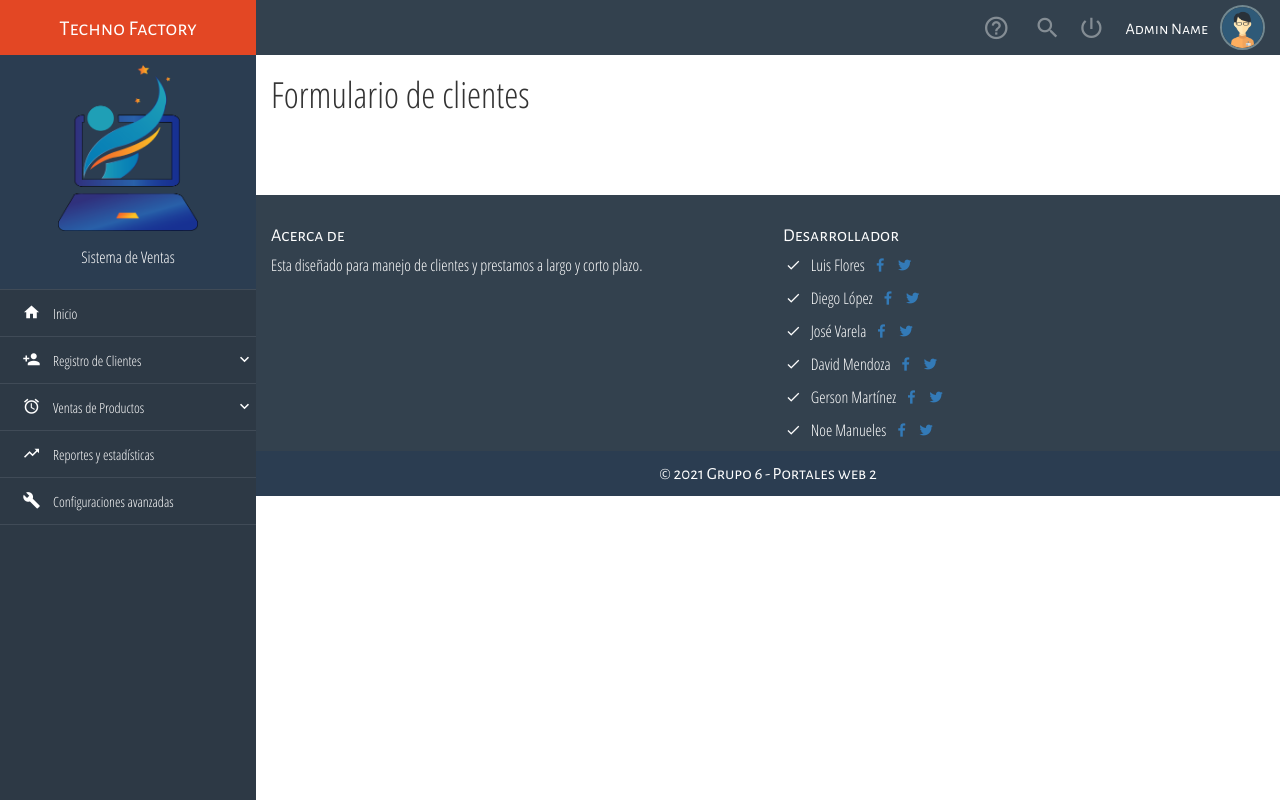
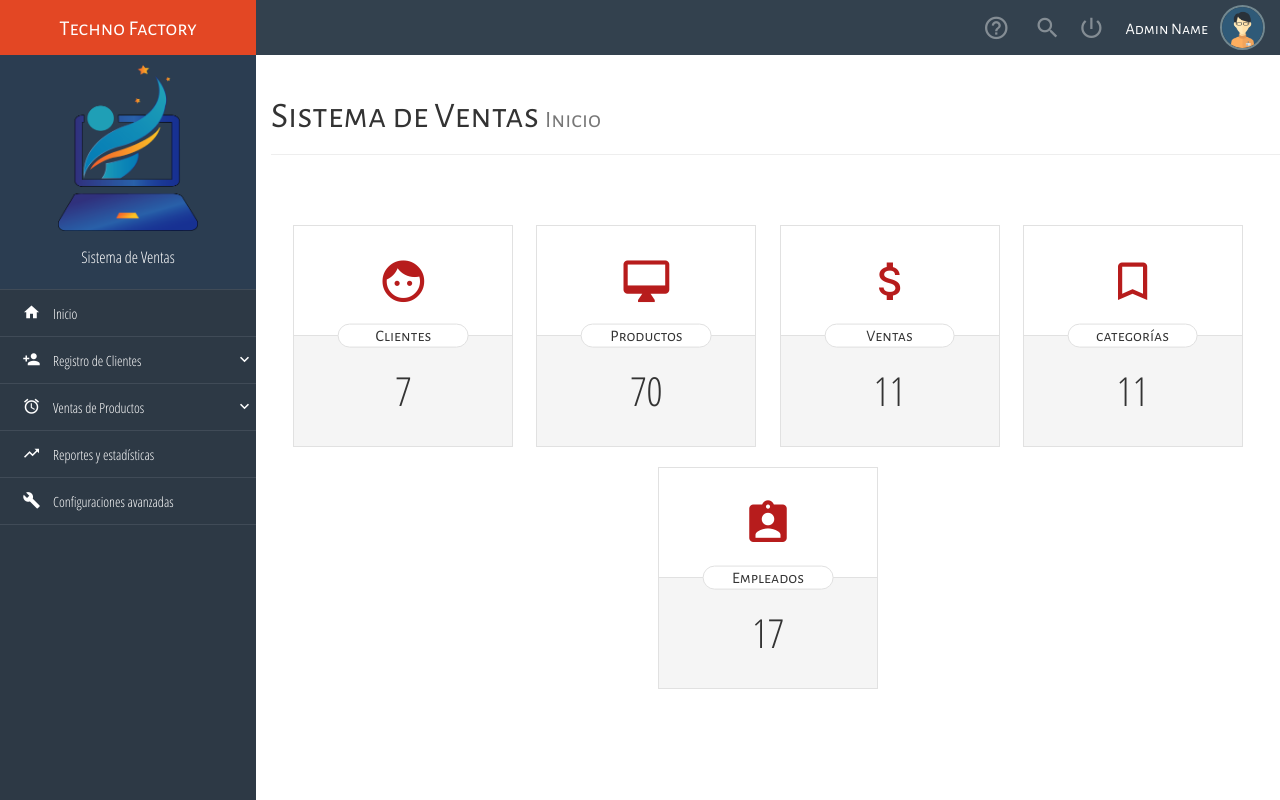
Before and after one commit to Luis-FloresC/Proyecto-PortalesWeb2-Grupo6, a PHP site: page /menu.php in a window 1280 px wide. Run offline with PHP 8.4, Linux system fonts and the light colour scheme; some libraries are stand-ins or nearby versions; some web fonts are replaced.

Commit message:
se diseño el menu del modo adminsitrador

```diff
--- a/Administrador/menu.php
+++ b/Administrador/menu.php
@@ -1,8 +1,38 @@
 <?php include('template/header.php'); ?>
 
 <div class="container">
-    <h1>Formulario de clientes</h1>
+    <div class="page-header">
+        <h1 class="all-tittles">Sistema de Ventas <small>Inicio</small></h1>
+    </div>
+</div>
+<section class="full-reset text-center" style="padding: 40px 0;">
+            <article class="tile">
+                <div class="tile-icon full-reset"><i class="zmdi zmdi-face"></i></div>
+                <div class="tile-name all-tittles">Clientes</div>
+                <div class="tile-num full-reset">7</div>
+            </article>
+            <article class="tile">
+            <div class="tile-icon full-reset"><i class="zmdi zmdi-desktop-mac"></i></div>
+                <div class="tile-name all-tittles">Productos</div>
+                <div class="tile-num full-reset">70</div>
+            </article>
+            <article class="tile">
+                <div class="tile-icon full-reset"><i class="zmdi zmdi-money"></i></div>
+                <div class="tile-name all-tittles">Ventas</div>
+                <div class="tile-num full-reset">11</div>
+            </article>
+            <article class="tile">
+                <div class="tile-icon full-reset"><i class="zmdi zmdi-bookmark-outline"></i></div>
+                <div class="tile-name all-tittles">categorías</div>
+                <div class="tile-num full-reset">11</div>
+            </article>
+            <article class="tile">
+                <div class="tile-icon full-reset"><i class="zmdi zmdi-assignment-account"></i></div>
+                <div class="tile-name all-tittles">Empleados</div>
+                <div class="tile-num full-reset">17</div>
+            </article>
 
-</div>
+
+        </section>
 
 <?php include('template/footer.php'); ?>
--- a/Administrador/template/footer.php
+++ b/Administrador/template/footer.php
@@ -1,3 +1,20 @@
+<div class="modal fade" tabindex="-1" role="dialog" id="ModalHelp">
+          <div class="modal-dialog modal-lg">
+            <div class="modal-content">
+                <div class="modal-header">
+                    <button type="button" class="close" data-dismiss="modal" aria-label="Close"><span aria-hidden="true">&times;</span></button>
+                    <h4 class="modal-title text-center all-tittles">ayuda del sistema</h4>
+                </div>
+                <div class="modal-body">
+                    Este programa esta desarollado para calcular prestamos a largo y corto plazo.
+                </div>
+                <div class="modal-footer">
+                    <button type="button" class="btn btn-primary" data-dismiss="modal"><i class="zmdi zmdi-thumb-up"></i> &nbsp; De acuerdo</button>
+                </div>
+            </div>
+          </div>
+</div>
+
 <footer class="footer full-reset">
             <div class="container-fluid">
                 <div class="row">
--- a/Administrador/template/header.php
+++ b/Administrador/template/header.php
@@ -16,6 +16,7 @@
     <script>window.jQuery || document.write('<script src="js/jquery-1.11.2.min.js"><\/script>')</script>
     <script src="js/modernizr.js"></script>
     <script src="js/bootstrap.min.js"></script>
+    <script src = "https://code.iconify.design/2/2.0.3/iconify.min.js"> </script>
     <script src="js/jquery.mCustomScrollbar.concat.min.js"></script>
     <script src="js/main.js"></script>
 </head>
@@ -36,15 +37,7 @@
             <div class="full-reset nav-lateral-list-menu">
                 <ul class="list-unstyled">
                     <li><a href="home.html"><i class="zmdi zmdi-home zmdi-hc-fw"></i>&nbsp;&nbsp; Inicio</a></li>
-                <!--  <li>
-                        <div class="dropdown-menu-button"><i class="zmdi zmdi-case zmdi-hc-fw"></i>&nbsp;&nbsp; Administración <i class="zmdi zmdi-chevron-down pull-right zmdi-hc-fw"></i></div>
-                        <ul class="list-unstyled">
-                            <li><a href="institution.html"><i class="zmdi zmdi-balance zmdi-hc-fw"></i>&nbsp;&nbsp; Datos institución</a></li>
-                            <li><a href="provider.html"><i class="zmdi zmdi-truck zmdi-hc-fw"></i>&nbsp;&nbsp; Nuevo proveedor</a></li>
-                            <li><a href="category.html"><i class="zmdi zmdi-bookmark-outline zmdi-hc-fw"></i>&nbsp;&nbsp; Nueva categoría</a></li>
-                            <li><a href="section.html"><i class="zmdi zmdi-assignment-account zmdi-hc-fw"></i>&nbsp;&nbsp; Nueva sección</a></li>
-                        </ul>
-                    </li> -->
+
                     <li>
                         <div class="dropdown-menu-button"><i class="zmdi zmdi-account-add zmdi-hc-fw"></i>&nbsp;&nbsp; Registro de Clientes <i class="zmdi zmdi-chevron-down pull-right zmdi-hc-fw"></i></div>
                         <ul class="list-unstyled">
@@ -54,13 +47,7 @@
                             <li><a href="personal.html"><i class="zmdi zmdi-male-female zmdi-hc-fw"></i>&nbsp;&nbsp; Eliminar Cliente</a></li>
                         </ul>
                     </li>
-                   <!-- <li>
-                        <div class="dropdown-menu-button"><i class="zmdi zmdi-assignment-o zmdi-hc-fw"></i>&nbsp;&nbsp; Libros y catálogo <i class="zmdi zmdi-chevron-down pull-right zmdi-hc-fw"></i></div>
-                        <ul class="list-unstyled">
-                            <li><a href="book.html"><i class="zmdi zmdi-book zmdi-hc-fw"></i>&nbsp;&nbsp; Nuevo libro</a></li>
-                            <li><a href="catalog.html"><i class="zmdi zmdi-bookmark-outline zmdi-hc-fw"></i>&nbsp;&nbsp; Catálogo</a></li>
-                        </ul>
-                    </li> -->
+
                     <li>
                         <div class="dropdown-menu-button"><i class="zmdi zmdi-alarm zmdi-hc-fw"></i>&nbsp;&nbsp; Ventas de Productos <i class="zmdi zmdi-chevron-down pull-right zmdi-hc-fw"></i></div>
                         <ul class="list-unstyled">
```
